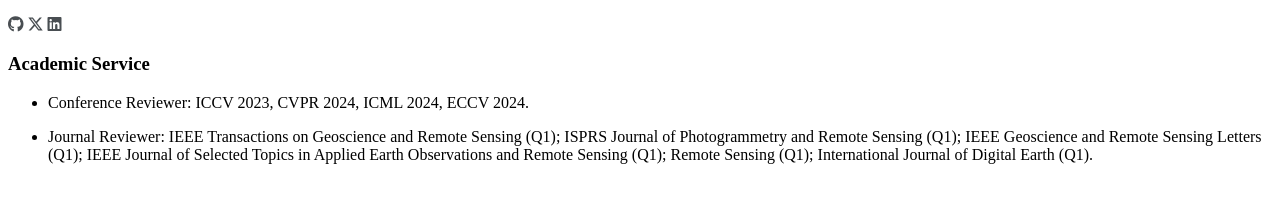
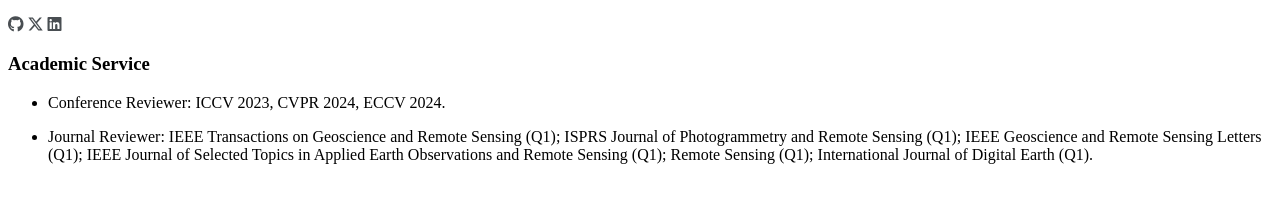
Before and after one commit to ruizhaocv/ruizhaocv.github.io, a Jekyll site: the page built from _pages/includes/academic_service.md, in a window 1280 px wide. Shown: the part 375-578 px from the top of the page. Built offline with Jekyll 4.4.1, drawn with Linux system fonts in a browser that asks for light colours; nearby versions of some CDN libraries; some web fonts are replaced; our own code applies the rules of GitHub Pages for plain Markdown files; a style sheet for code colours, icons or effects is not loaded.

Commit message:
Update academic_service.md

```diff
--- a/_pages/includes/academic_service.md
+++ b/_pages/includes/academic_service.md
@@ -1,6 +1,6 @@
 
 # Academic Service
-- Conference Reviewer: ICCV 2023, CVPR 2024, ICML 2024, ECCV 2024.
+- Conference Reviewer: ICCV 2023, CVPR 2024, ECCV 2024.
 
 - Journal Reviewer:
 IEEE Transactions on Geoscience and Remote Sensing (Q1);
```
